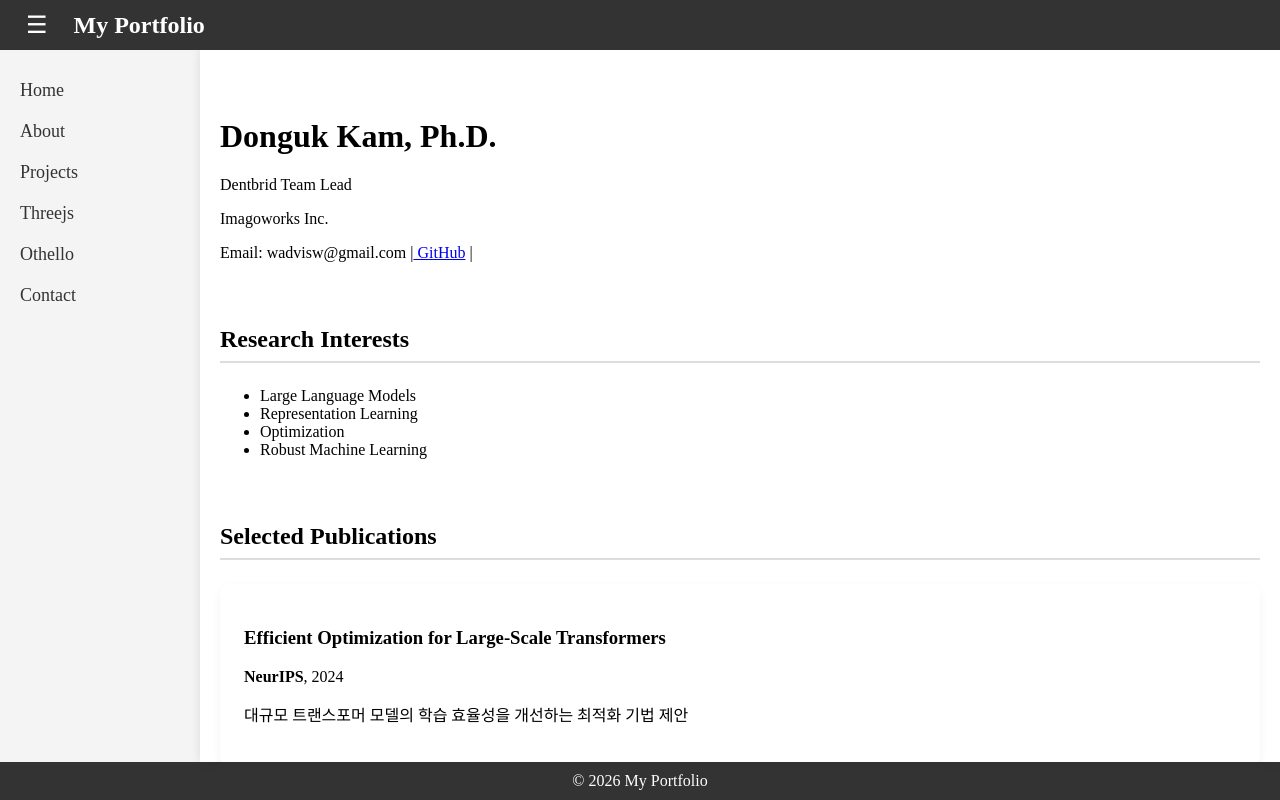
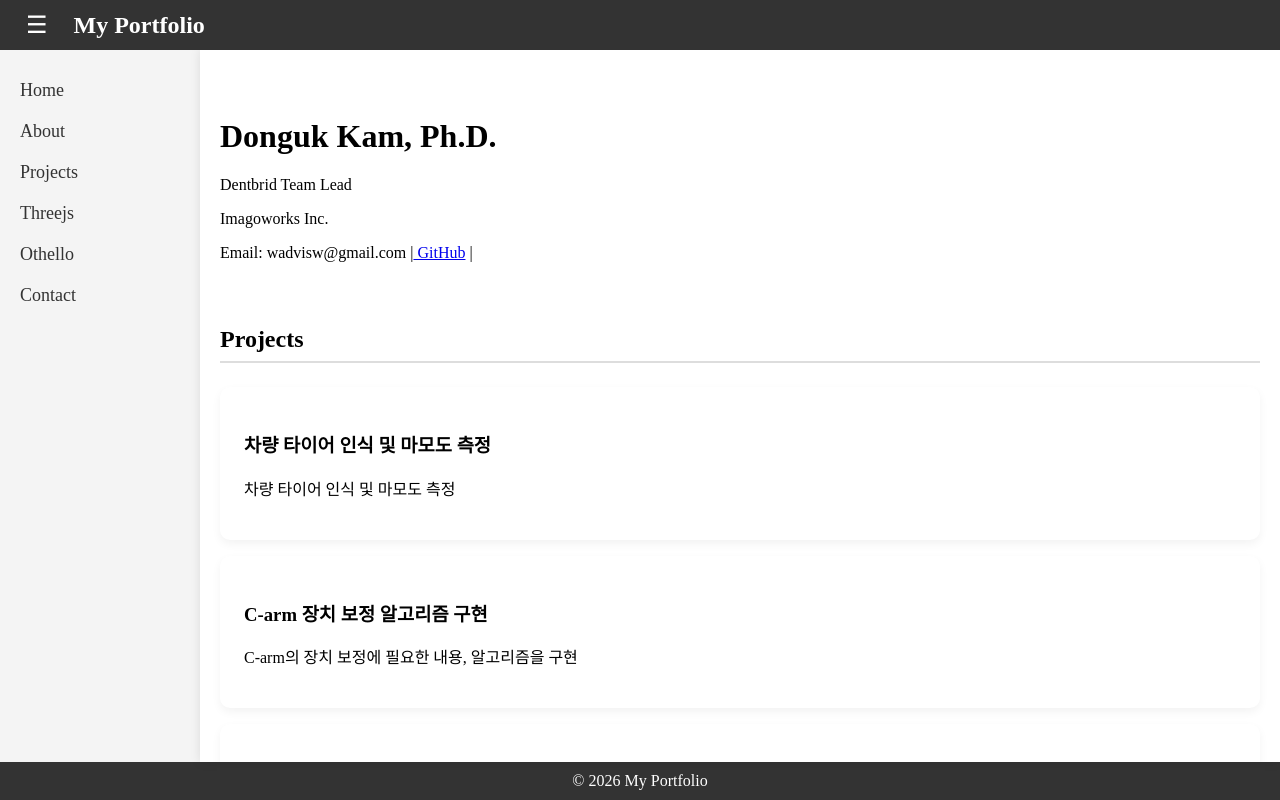
Before and after one commit to advis2/web-boilerplate, a Next.js app in the folder portfolio/: page /about in a window 1280 px wide. Built offline with nearby package versions, Linux system fonts and the light colour scheme.

Commit message:
fix: 목업 제거

```diff
--- a/portfolio/src/app/about/page.tsx
+++ b/portfolio/src/app/about/page.tsx
@@ -1,7 +1,6 @@
 "use client";
 
 import { profile, TechStack, techStack } from "./profile";
-import { PublicationCard, publications } from "./publications";
 import { ProjectCard, projects } from "./projects";
 import { ReactNode } from "react"
 
@@ -34,22 +33,6 @@ export default function AboutPage() {
         </p>
       </header>
 
-      {/* Research Interests */}
-      <Section title="Research Interests">
-        <ul>
-          {profile.researchInterests.map((interest) => (
-            <li key={interest}>{interest}</li>
-          ))}
-        </ul>
-      </Section>
-
-      {/* Publications */}
-      <Section title="Selected Publications">
-        {publications.map((pub) => (
-          <PublicationCard key={pub.title} {...pub} />
-        ))}
-      </Section>
-
       {/* Projects */}
       <Section title="Projects">
         {projects.map((proj) => (
--- a/portfolio/src/app/about/profile.tsx
+++ b/portfolio/src/app/about/profile.tsx
@@ -4,12 +4,6 @@ export const profile = {
   affiliation: "Imagoworks Inc.",
   email: "wadvisw@gmail.com",
   github: "https://github.com/advis2",
-  researchInterests: [
-    "Large Language Models",
-    "Representation Learning",
-    "Optimization",
-    "Robust Machine Learning"
-  ]
 } as const;
 
 export const techStack = {
```
